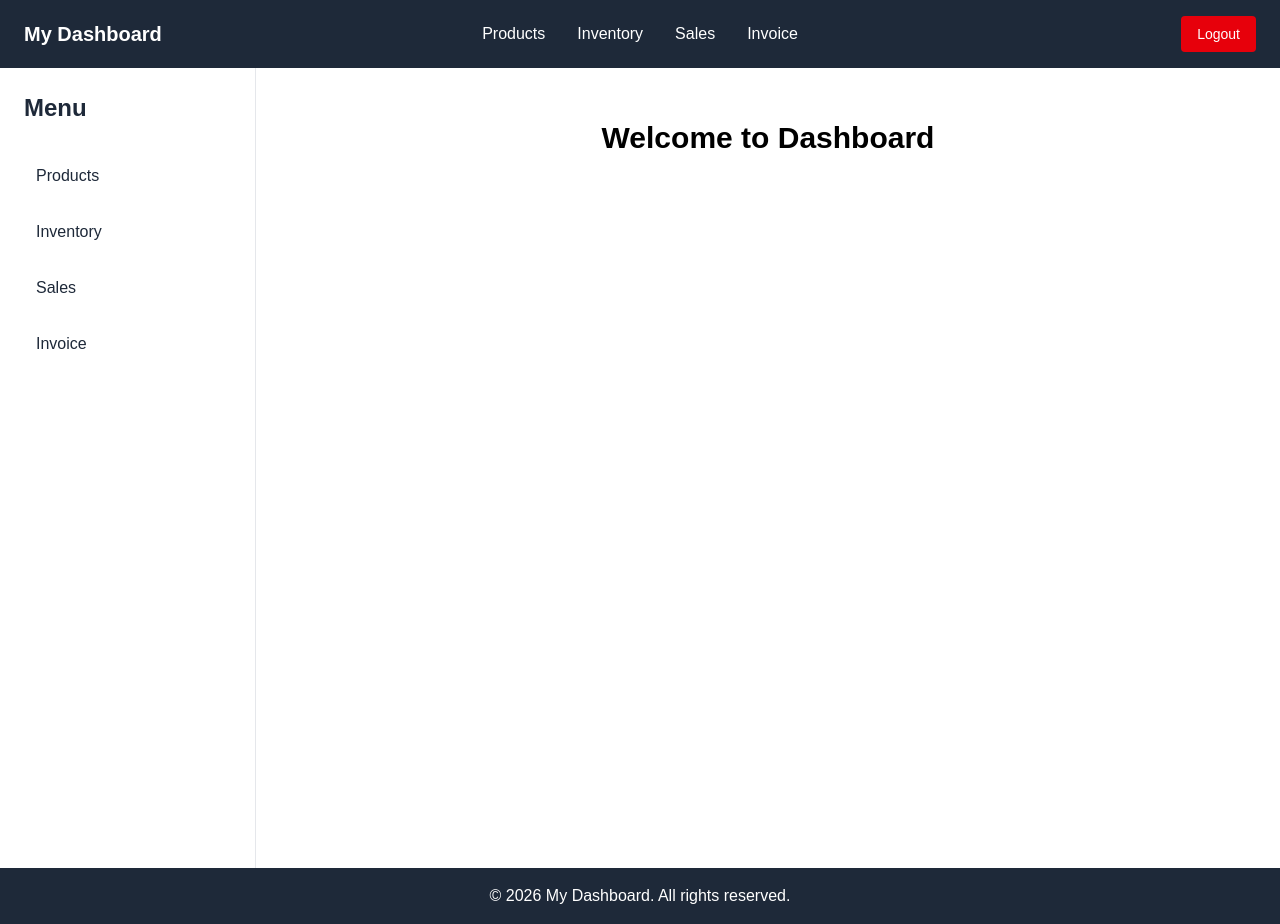
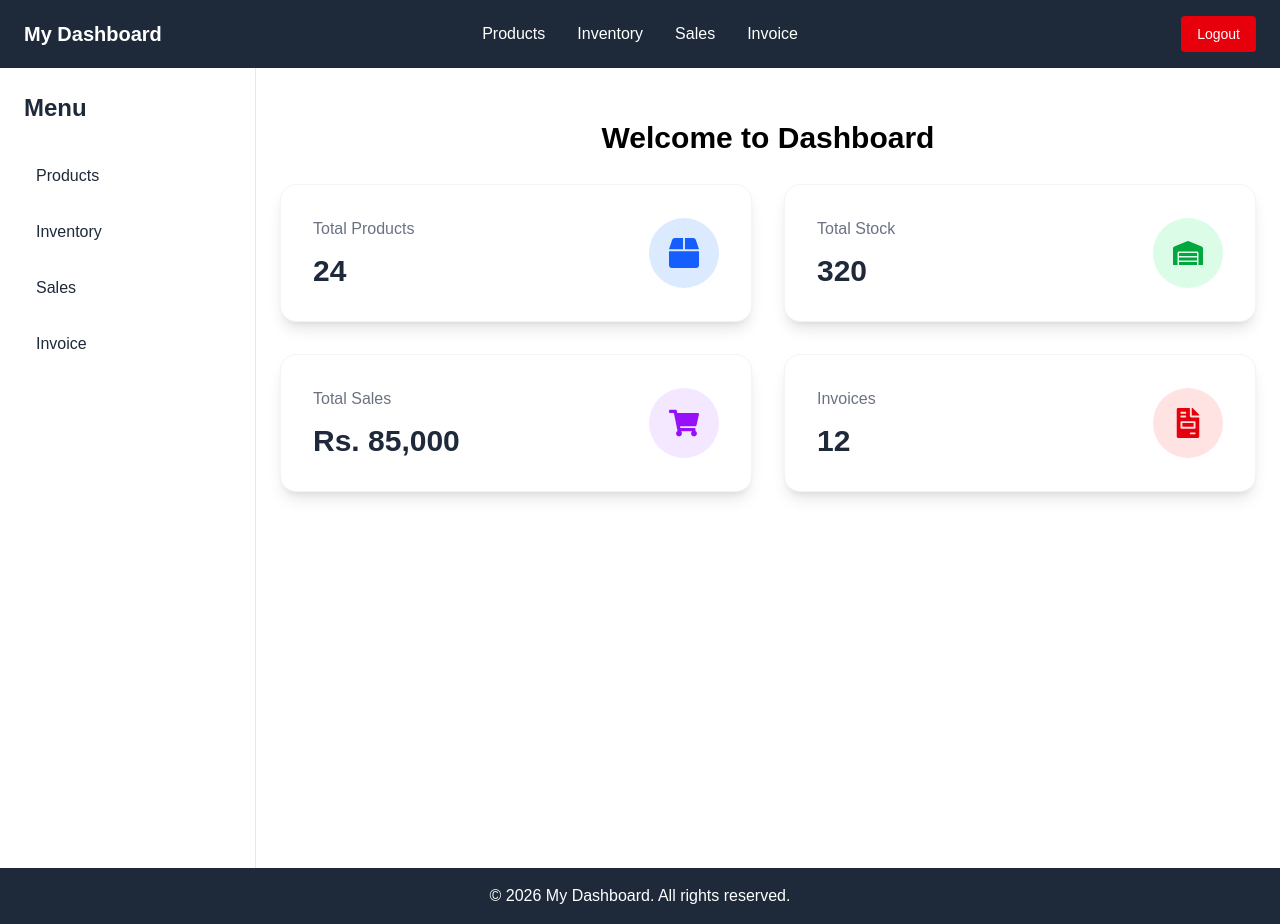
Before and after one commit to beingharisali/full-stack-sims-next, a Next.js app: page /dashboard in a window 1280 px wide. Built offline with nearby package versions, Linux system fonts and the light colour scheme.

Commit message:
task done

```diff
--- a/app/components/Navbar.tsx
+++ b/app/components/Navbar.tsx
@@ -14,7 +14,9 @@ export default function Navbar() {
     <nav className="bg-gray-800 text-white px-6 py-4 flex items-center">
       {/* Left */}
       <div className="font-bold text-xl w-1/4">
+      <Link href= "/dashboard">
         My Dashboard
+        </Link>
       </div>
 
       {/* Center */}
--- a/app/dashboard/page.tsx
+++ b/app/dashboard/page.tsx
@@ -1,4 +1,5 @@
 import React from "react";
+import { FaBox, FaWarehouse, FaShoppingCart, FaFileInvoice } from "react-icons/fa";
 
 export default function Dashboard() {
   return (
@@ -6,6 +7,56 @@ export default function Dashboard() {
       <h1 className="text-center text-3xl font-bold p-4 m-3">
         Welcome to Dashboard
       </h1>
+      <div className="grid grid-cols-1 md:grid-cols-2 gap-8">
+
+  {/* Total Products */}
+  <div className="bg-white rounded-2xl p-8 shadow-lg hover:shadow-2xl transition-all duration-300 border border-gray-100 flex items-center justify-between group">
+    <div>
+      <h2 className="text-gray-500 text-base font-medium">Total Products</h2>
+      <p className="text-3xl font-bold mt-3 text-gray-800">24</p>
     </div>
+    <div className="p-5 rounded-full bg-blue-100 group-hover:bg-blue-200 transition">
+      <FaBox className="text-3xl text-blue-600" />
+    </div>
+  </div>
+
+  {/* Total Stock */}
+  <div className="bg-white rounded-2xl p-8 shadow-lg hover:shadow-2xl transition-all duration-300 border border-gray-100 flex items-center justify-between group">
+    <div>
+      <h2 className="text-gray-500 text-base font-medium">Total Stock</h2>
+      <p className="text-3xl font-bold mt-3 text-gray-800">320</p>
+    </div>
+    <div className="p-5 rounded-full bg-green-100 group-hover:bg-green-200 transition">
+      <FaWarehouse className="text-3xl text-green-600" />
+    </div>
+  </div>
+
+  {/* Total Sales */}
+  <div className="bg-white rounded-2xl p-8 shadow-lg hover:shadow-2xl transition-all duration-300 border border-gray-100 flex items-center justify-between group">
+    <div>
+      <h2 className="text-gray-500 text-base font-medium">Total Sales</h2>
+      <p className="text-3xl font-bold mt-3 text-gray-800">Rs. 85,000</p>
+    </div>
+    <div className="p-5 rounded-full bg-purple-100 group-hover:bg-purple-200 transition">
+      <FaShoppingCart className="text-3xl text-purple-600" />
+    </div>
+  </div>
+
+  {/* Invoices */}
+  <div className="bg-white rounded-2xl p-8 shadow-lg hover:shadow-2xl transition-all duration-300 border border-gray-100 flex items-center justify-between group">
+    <div>
+      <h2 className="text-gray-500 text-base font-medium">Invoices</h2>
+      <p className="text-3xl font-bold mt-3 text-gray-800">12</p>
+    </div>
+    <div className="p-5 rounded-full bg-red-100 group-hover:bg-red-200 transition">
+      <FaFileInvoice className="text-3xl text-red-600" />
+    </div>
+  </div>
+
+</div>
+
+  </div>
+
+
   );
 }
--- a/package.json
+++ b/package.json
@@ -12,7 +12,8 @@
     "axios": "^1.13.2",
     "next": "16.1.1",
     "react": "19.2.3",
-    "react-dom": "19.2.3"
+    "react-dom": "19.2.3",
+    "react-icons": "^5.5.0"
   },
   "devDependencies": {
     "@tailwindcss/postcss": "^4",
```
Also changed, not shown: app/inventory/page.tsx (+4 -6 lines), app/layout.tsx (+5 -5 lines), app/products/page.tsx (+6 -7 lines), app/sales/page.tsx (+8 -8 lines), 1 other file (tests, documents, lock files or other folders).
